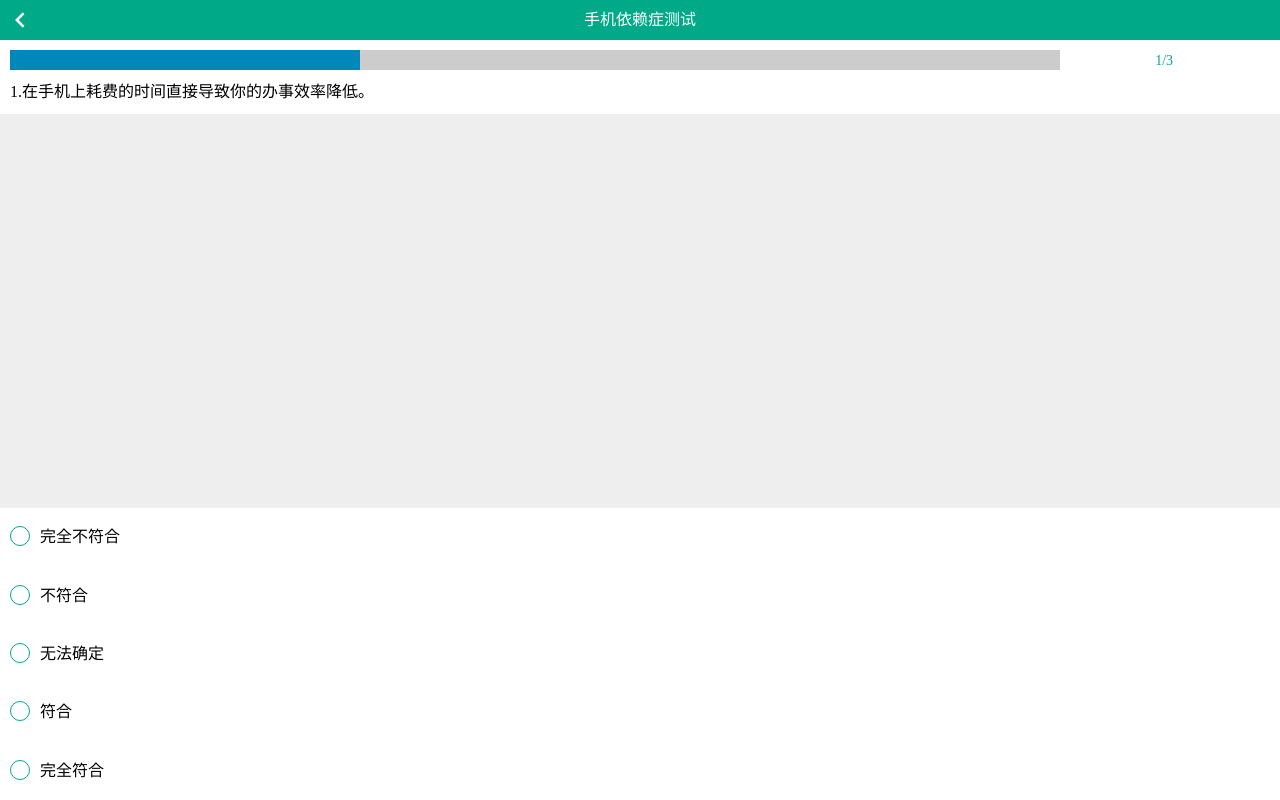
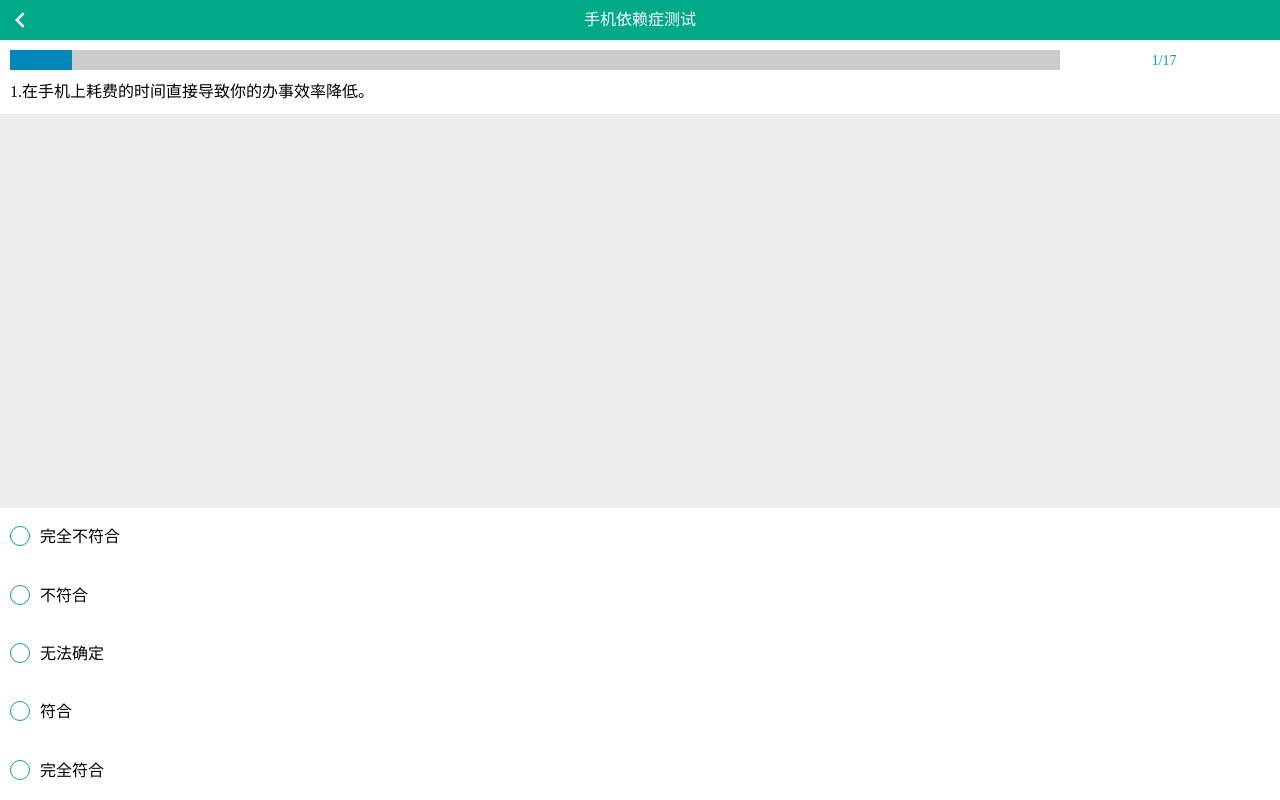
Before and after one commit to wwdong416/Psy_test, a plain HTML site: page H5/test.html in a window 1280 px wide. Both pictures are taken after a click on the element "开始测试". Drawn offline with Linux system fonts and the light colour scheme.

```diff
--- a/H5/test.html
+++ b/H5/test.html
@@ -72,13 +72,15 @@
     <div class="FL"><img src="../images/back_w.png" class="FL B4M H4M P1M"
                          onclick="window.location.href = 'index.html'"/></div>
     手机依赖症测试
-    <div class="FR B4M H4M" ></div>
+    <div class="FR B4M H4M"></div>
 </header>
 <div class="W11 MTH"></div>
 <div class="W11 P1M" id="t_main"></div>
 <div class=" bgc10 none" id="t_content"></div>
 <div id="t_result"></div>
-<div class="W11 fix bgc10 bottom0 none" id="t_sub"><div class="H A11 bgc83 rad05e AC  MA">提交</div></div>
+<div class="W11 fix bgc10 bottom0 none" id="t_sub">
+    <div class="H A11 bgc83 rad05e AC  MA">提交</div>
+</div>
 <footer></footer>
 </body>
 <script>
@@ -104,62 +106,62 @@
                 t_id: 2,
                 t_title: "有人说过你花了太多的时间在手机上面。"
             },
-            // {
-            //     t_id: 3,
-            //     t_title: "你曾试图向其他人隐瞒你在手机上花了多长时间。"
-            // },
-            // {
-            //     t_id: 4,
-            //     t_title: "你的话费经常超支"
-            // },
-            // {
-            //     t_id: 5,
-            //     t_title: "你发现自己使用手机的时间比本来打算的要长。"
-            // },
-            // {
-            //     t_id: 6,
-            //     t_title: "你尝试在手机上少花些时间但是做不到。"
-            // },
-            // {
-            //     t_id: 7,
-            //     t_title: "你从未觉得在手机上花够了时间。"
-            // },
-            // {
-            //     t_id: 8,
-            //     t_title: "你当在手机信号区以外呆上一阵时，你总担心会错过电话。"
-            // },
-            // {
-            //     t_id: 9,
-            //     t_title: "你很难做到将手机关机。"
-            // },
-            // {
-            //     t_id: 10,
-            //     t_title: "如果你有一阵子没有查看即时信息或者手机没有开机，你会变得焦虑 。"
-            // },
-            // {
-            //     t_id: 11,
-            //     t_title: "没有手机你会心神不定。"
-            // },
-            // {
-            //     t_id: 12,
-            //     t_title: "如果你没有手机，你的朋友会很难能联系到你。"
-            // },
-            // {
-            //     t_id: 13,
-            //     t_title: "当感到被孤立时，你会用手机与别人聊天。"
-            // },
-            // {
-            //     t_id: 14,
-            //     t_title: "当心情低落的时候，你会玩手机来改善情绪。"
-            // },
-            // {
-            //     t_id: 15,
-            //     t_title: "当感到孤独的时候，你会用手机与别人聊天。"
-            // },
-            // {
-            //     t_id: 16,
-            //     t_title: "你发现在有其他必须要做的事情时却沉迷于手机，为此给你带来些麻烦。"
-            // }
+            {
+                t_id: 3,
+                t_title: "你曾试图向其他人隐瞒你在手机上花了多长时间。"
+            },
+            {
+                t_id: 4,
+                t_title: "你的话费经常超支"
+            },
+            {
+                t_id: 5,
+                t_title: "你发现自己使用手机的时间比本来打算的要长。"
+            },
+            {
+                t_id: 6,
+                t_title: "你尝试在手机上少花些时间但是做不到。"
+            },
+            {
+                t_id: 7,
+                t_title: "你从未觉得在手机上花够了时间。"
+            },
+            {
+                t_id: 8,
+                t_title: "你当在手机信号区以外呆上一阵时，你总担心会错过电话。"
+            },
+            {
+                t_id: 9,
+                t_title: "你很难做到将手机关机。"
+            },
+            {
+                t_id: 10,
+                t_title: "如果你有一阵子没有查看即时信息或者手机没有开机，你会变得焦虑 。"
+            },
+            {
+                t_id: 11,
+                t_title: "没有手机你会心神不定。"
+            },
+            {
+                t_id: 12,
+                t_title: "如果你没有手机，你的朋友会很难能联系到你。"
+            },
+            {
+                t_id: 13,
+                t_title: "当感到被孤立时，你会用手机与别人聊天。"
+            },
+            {
+                t_id: 14,
+                t_title: "当心情低落的时候，你会玩手机来改善情绪。"
+            },
+            {
+                t_id: 15,
+                t_title: "当感到孤独的时候，你会用手机与别人聊天。"
+            },
+            {
+                t_id: 16,
+                t_title: "你发现在有其他必须要做的事情时却沉迷于手机，为此给你带来些麻烦。"
+            }
 
         ]
     };
@@ -184,13 +186,11 @@
 
     function getCtn(d) {
         var cont = document.getElementById("t_content");
-
-
         MPAI.topic.forEach(function (v) {
             if (v.t_id === d) {
                 var div = document.createElement("div");
                 div.className = "mob_test";
-                div.id = "t_test"+d;
+                div.id = "t_test" + d;
                 div.innerHTML = '<div class="H2M P1M">' +
                     '<div class="FL  H2M W65 bgc7 ">' +
                     '<div class="H2M AR colorA bgc103 border08B" style="width: ' + ((parseInt(v.t_id) + 1) / MPAI.topic.length) * 100 + '%"></div>' +
@@ -238,7 +238,7 @@
                 for (var i = 0; i < radios.length; i++) {
                     if (radios[i].checked) {
                         i++;
-                        console.log("第"+parseInt(d+1)+"题","选择"+radios[i-1].value+"分");
+                        console.log("第" + parseInt(d + 1) + "题", "选择" + radios[i - 1].value + "分");
                         if (d === MPAI.topic.length - 1) {
                             var sub = document.getElementById("t_sub");
                             var t_radio = document.getElementsByClassName("t_radios");
@@ -247,7 +247,7 @@
                             sub.onclick = function () {
                                 this.classList.add("none");
                                 cont.classList.add("none");
-                                var t_value =  getVle();
+                                var t_value = getVle();
                                 var t_result_cont = "";
                                 if (t_value >= 17 && t_value <= 42) {
                                     t_result_cont = "您属于正常手机使用者";
@@ -266,7 +266,7 @@
                                     '<div class="W11 AC P1M F5 bold">' + t_result_cont + '</div>' +
                                     '<div class="MT2 W11"><div class="B10M H rad05e MA AC bgc103" onclick="window.location.reload()">重新测试</div></div>';
                                 result.appendChild(div);
-                              document.getElementsByTagName("h1")[0].style.lineHeight = 14*M +"px";
+                                document.getElementsByTagName("h1")[0].style.lineHeight = 14 * M + "px";
                             }
 
                         } else {
@@ -281,6 +281,7 @@
         }
 
     }
+
     function getVle() {
         var radios = document.querySelectorAll("input[type=radio]");
         var cont = 0;
```
Also changed, not shown: H5/test1.html (+27 -16 lines). Lines whose indentation alone changed are shown as unchanged.
